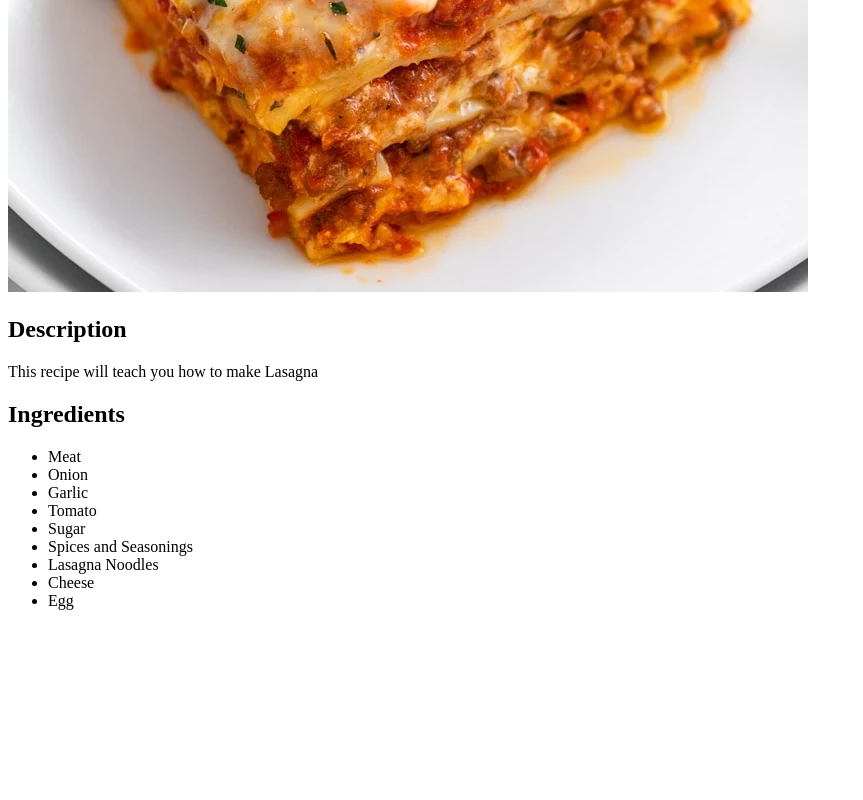
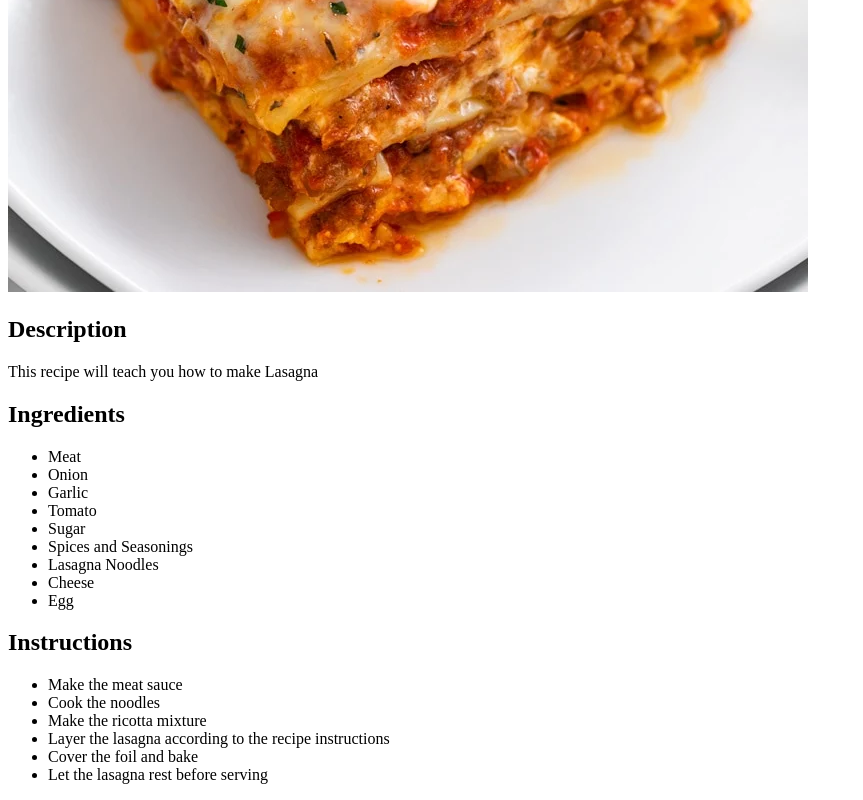
Before and after one commit to sk0121/odin-recipes, a plain HTML site: page recipes/lasagna.html in a window 1280 px wide. Shown: the part 388-1188 px from the top of the page, without its empty margins (0-863 px from the left). Before the commit the page ends 1014 px from the top, so only its background shows below. Drawn offline with Linux system fonts and the light colour scheme.

Commit message:
Added Instructions
Added instructions to the page to let  person know how to make lasagna

```diff
--- a/recipes/lasagna.html
+++ b/recipes/lasagna.html
@@ -25,5 +25,14 @@
         <li>Cheese</li>
         <li>Egg</li>
     </ul>
+    <h2>Instructions</h2>
+    <ul>
+        <li>Make the meat sauce</li>
+        <li>Cook the noodles</li>
+        <li>Make the ricotta mixture</li>
+        <li>Layer the lasagna according to the recipe instructions</li>
+        <li>Cover the foil and bake</li>
+        <li>Let the lasagna rest before serving</li>
+    </ul>
 </body>
 </html>
```
